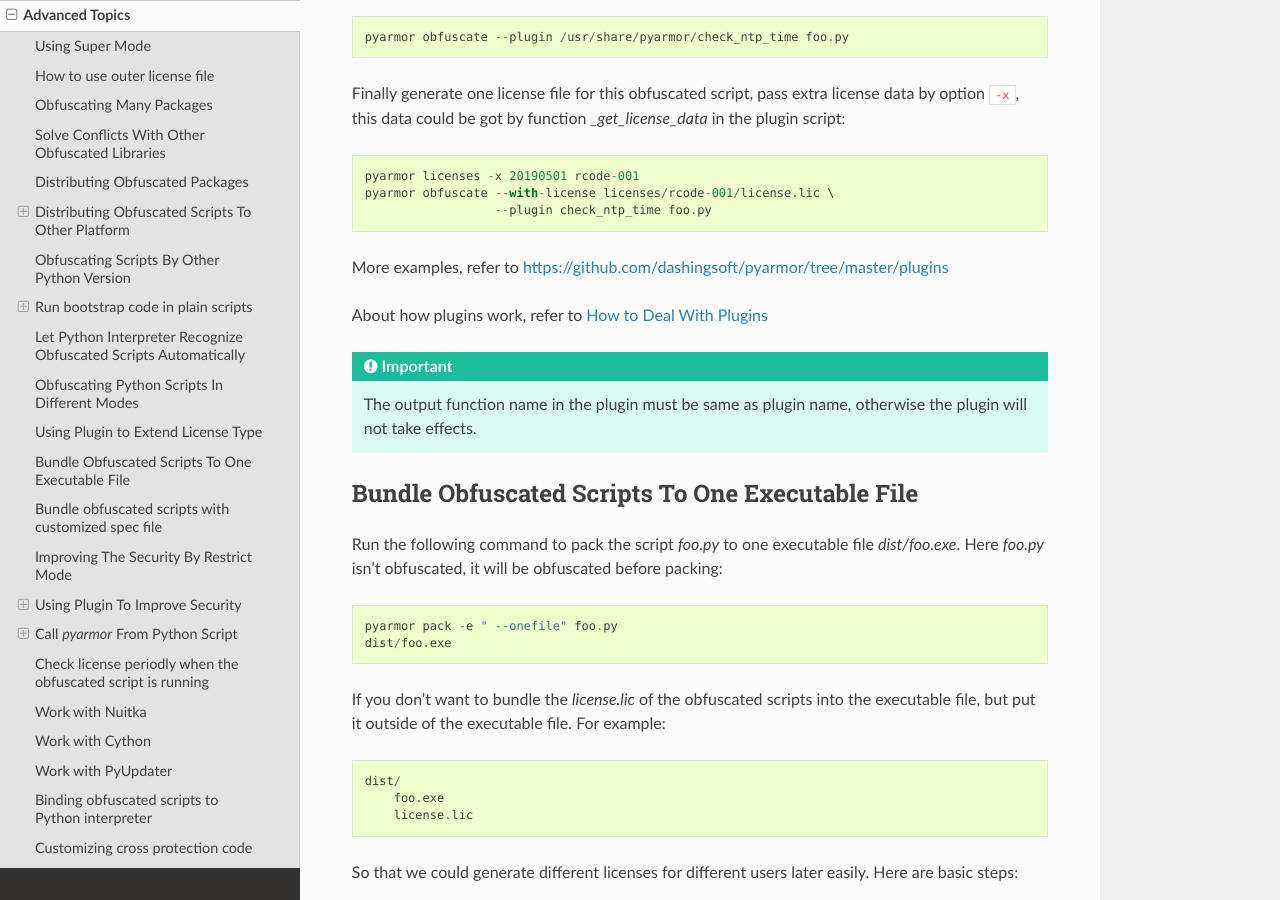
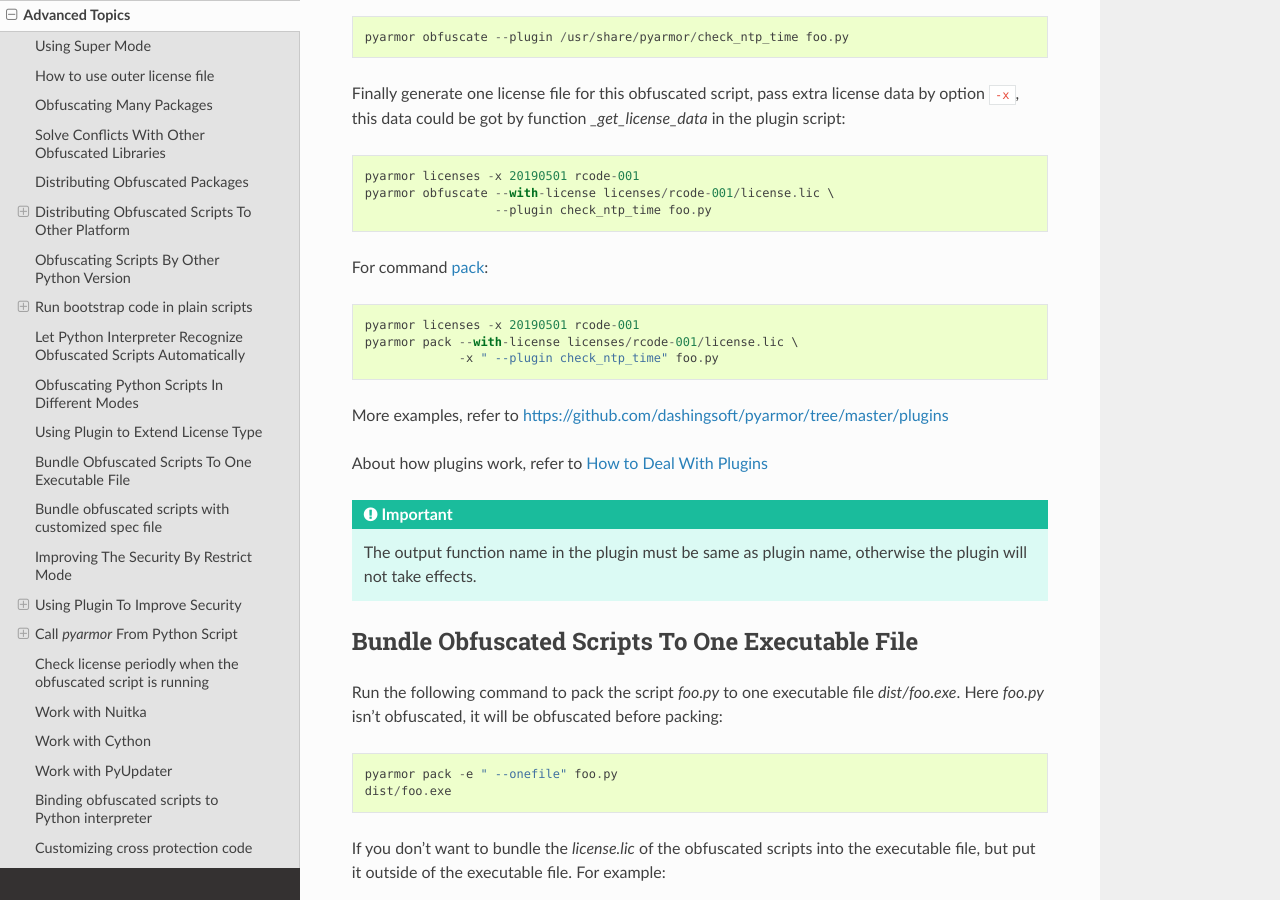
Before and after one commit to dashingsoft/pyarmor, a Sphinx documentation site: the page built from docs/advanced.rst, in a window 1280 px wide and 900 px high, scrolled down 12342 px. Built offline with Sphinx 7.4.7 and the Read the Docs theme 2.0.0, drawn with Linux system fonts in a browser that asks for light colours.

Commit message:
Add example scripts

```diff
--- a/docs/advanced.rst
+++ b/docs/advanced.rst
@@ -572,6 +572,12 @@
     pyarmor licenses -x 20190501 rcode-001
     pyarmor obfuscate --with-license licenses/rcode-001/license.lic \
                       --plugin check_ntp_time foo.py
+
+For command :ref:`pack`::
+
+    pyarmor licenses -x 20190501 rcode-001
+    pyarmor pack --with-license licenses/rcode-001/license.lic \
+                 -x " --plugin check_ntp_time" foo.py
 
 More examples, refer to https://github.com/dashingsoft/pyarmor/tree/master/plugins
 
```
